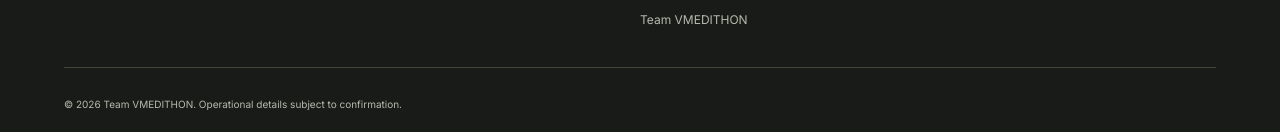
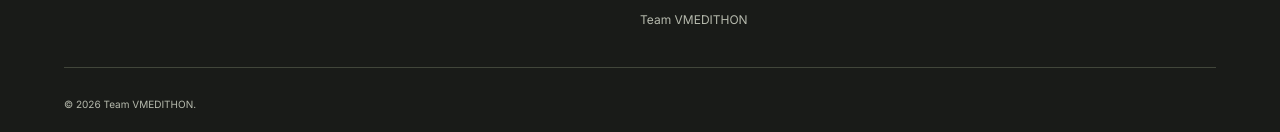
Before and after one commit to VMedithon/website, a React (Vite) app: page / in a window 1280 px wide. Shown: the part 7502-7634 px from the top of the page. Built offline with nearby package versions, Linux system fonts and the light colour scheme.

Commit message:
Update App.tsx

```diff
--- a/src/App.tsx
+++ b/src/App.tsx
@@ -474,7 +474,7 @@ function Footer() {
 				<a href="#journey">Journey</a>
 				<a href="#themes">Themes</a>
 			</div>
-			<small>© 2026 Team VMEDITHON. Operational details subject to confirmation.</small>
+			<small>© 2026 Team VMEDITHON.</small>
 		</footer>
 	);
 }
```
